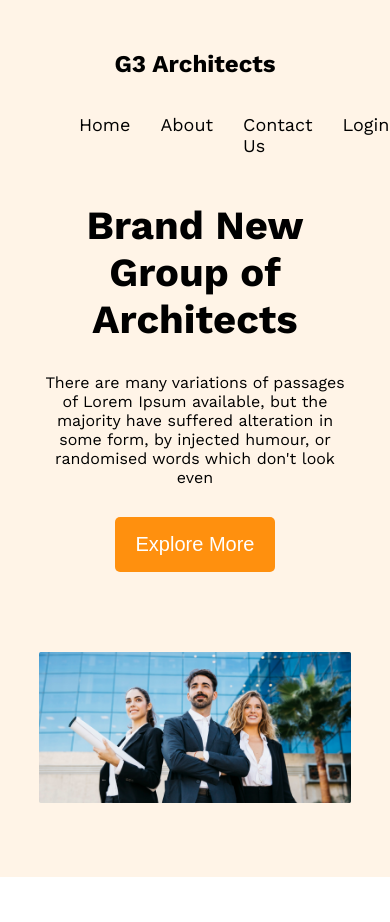
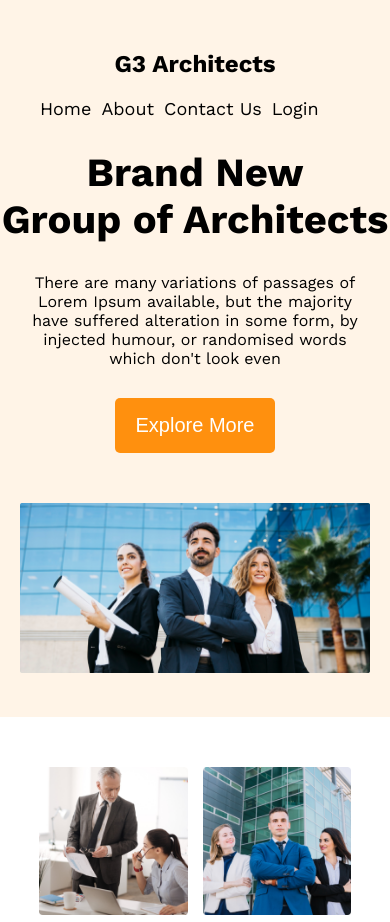
Before and after one commit to mdrirabiul/g3-architects-practice, a plain HTML site: page index.html in a window 390 px wide. Shown: the top 922 px of the page. Drawn offline with nearby package versions, Linux system fonts and the light colour scheme.

Commit message:
mobile-responsive

```diff
--- a/styles/style.css
+++ b/styles/style.css
@@ -266,14 +266,25 @@
 /* for mobile device only */
 
 @media only screen and (max-width: 576px) {
+    .header > .container {
+        width: 100%;
+    }
     .container {
         margin-bottom: 0;
     }
     nav {
         flex-direction: column;
     }
+    nav ul {
+        gap: 10px;
+        width: fit-content;
+        margin: 0;
+    }
     nav > h2 {
         text-align: center;
+    }
+    .header-image {
+        margin: 20px;
     }
     .header-title {
         font-size: 40px;
@@ -281,6 +292,7 @@
     }
     .header-description {
         margin: 0;
+        padding: 0 20px;
     }
     .features {
         flex-direction: column;
```
